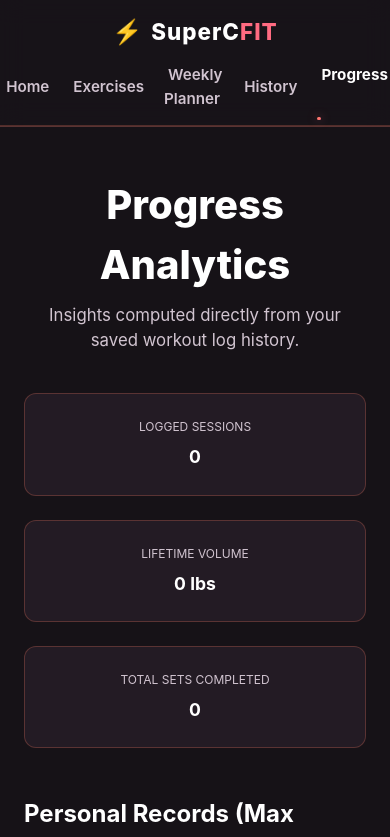
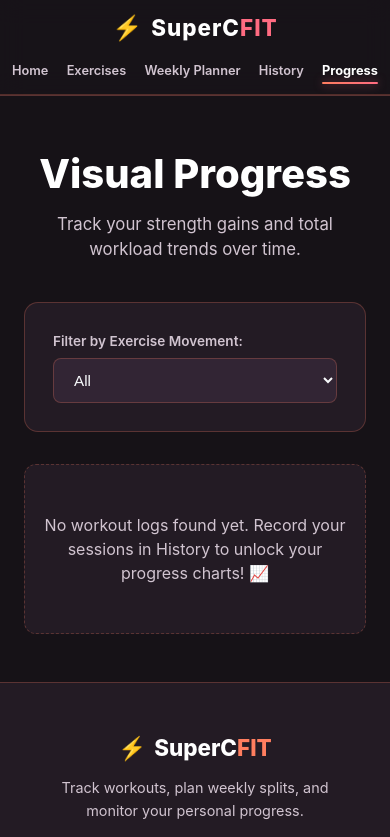
Before and after one commit to Manqoba-123/react-fitness-tracker-app, a React (Vite) app in the folder fitness-tracker/: page /progress in a window 390 px wide. Shown: the top 837 px of the page. Built offline with nearby package versions, Linux system fonts and the light colour scheme.

Commit message:
finishing up frontend

```diff
--- a/fitness-tracker/package.json
+++ b/fitness-tracker/package.json
@@ -14,7 +14,8 @@
     "react": "^19.2.8",
     "react-dom": "^19.2.8",
     "react-router": "^8.3.1",
-    "react-router-dom": "^7.18.3"
+    "react-router-dom": "^7.18.3",
+    "recharts": "^3.10.1"
   },
   "devDependencies": {
     "@babel/preset-env": "^8.0.2",
--- a/fitness-tracker/src/components/Navigation/Navbar.module.css
+++ b/fitness-tracker/src/components/Navigation/Navbar.module.css
@@ -1,3 +1,5 @@
+/* src/components/Navigation/Navbar.module.css */
+
 .navbar {
   position: sticky;
   top: 0;
@@ -8,6 +10,8 @@
   border-bottom: 1px solid var(--border-color);
   padding: 0.85rem 1.5rem;
   transition: all 0.3s ease;
+  width: 100%;
+  box-sizing: border-box;
 }
 
 .navContainer {
@@ -16,6 +20,7 @@
   display: flex;
   justify-content: space-between;
   align-items: center;
+  width: 100%;
 }
 
 /* Logo Styles */
@@ -27,7 +32,9 @@
   font-weight: 800;
   color: var(--text-white);
   letter-spacing: 1px;
+  text-decoration: none;
   transition: transform 0.2s ease;
+  flex-shrink: 0;
 }
 
 .brandLogo:hover {
@@ -46,8 +53,10 @@
 .navLinks {
   display: flex;
   list-style: none;
-  gap: 1.5rem;
+  gap: 1.25rem;
   align-items: center;
+  margin: 0;
+  padding: 0;
 }
 
 .navItem {
@@ -55,15 +64,17 @@
   font-size: 0.95rem;
   font-weight: 600;
   color: var(--text-secondary);
-  padding: 0.5rem 0.25rem;
+  padding: 0.5rem 0.2rem;
+  text-decoration: none;
   transition: color 0.2s ease;
+  white-space: nowrap;
 }
 
 .navItem:hover {
   color: var(--accent-peach);
 }
 
-/* Active Link State with Peach Glow Indicator */
+/* Active Link State */
 .active {
   color: var(--text-white);
   font-weight: 700;
@@ -81,13 +92,33 @@
   box-shadow: 0 0 10px rgba(255, 107, 129, 0.6);
 }
 
+/* Mobile Screen Layout Adjustments */
 @media (max-width: 640px) {
+  .navbar {
+    padding: 0.6rem 0.5rem;
+  }
+
   .navContainer {
     flex-direction: column;
-    gap: 0.75rem;
+    gap: 0.5rem;
+    width: 100%;
   }
 
   .navLinks {
-    gap: 1rem;
+    width: 100%;
+    justify-content: space-between; /* Evenly distributes links across screen width */
+    gap: 0.25rem;
+    padding: 0.2rem 0.25rem;
+    box-sizing: border-box;
+  }
+
+  .navItem {
+    font-size: 0.8rem; /* Slightly smaller font to guarantee zero edge cutoff */
+    padding: 0.25rem 0;
+  }
+
+  .active::after {
+    bottom: -2px;
+    height: 2px;
   }
 }
--- a/fitness-tracker/src/pages/ProgressPage.jsx
+++ b/fitness-tracker/src/pages/ProgressPage.jsx
@@ -1,85 +1,132 @@
-
+// src/pages/ProgressPage.jsx
 import React, { useState, useEffect } from 'react';
+import {
+  ResponsiveContainer,
+  AreaChart,
+  Area,
+  BarChart,
+  Bar,
+  XAxis,
+  YAxis,
+  Tooltip,
+  CartesianGrid
+} from 'recharts';
 import styles from '../components/WorkoutLog/WorkoutLog.module.css';
 
 const ProgressPage = () => {
   const [logs, setLogs] = useState([]);
+  const [selectedExercise, setSelectedExercise] = useState('All');
 
-  // Fetch logs saved by WorkoutLog.jsx from localStorage
   useEffect(() => {
-    const savedLogs = localStorage.getItem('fit_workout_logs');
-    if (savedLogs) {
+    // Reads directly from the key defined in WorkoutLog.jsx
+    const saved = localStorage.getItem('fit_workout_logs');
+    if (saved) {
       try {
-        setLogs(JSON.parse(savedLogs));
-      } catch (err) {
-        console.error('Failed to parse logs:', err);
+        setLogs(JSON.parse(saved));
+      } catch (e) {
+        console.error('Failed to load logs for progress view:', e);
       }
     }
   }, []);
 
-  // Total Summary Metrics
-  const totalWorkouts = logs.length;
-  const totalVolume = logs.reduce(
-    (sum, log) => sum + log.setsCompleted * log.repsCompleted * log.weight,
-    0
-  );
-  const totalSets = logs.reduce((sum, log) => sum + log.setsCompleted, 0);
+  // Collect unique exercise titles for dropdown menu
+  const exerciseOptions = ['All', ...new Set(logs.map(item => item.exerciseTitle).filter(Boolean))];
 
-  // Group performance & Personal Records (PRs) per exercise
-  const exercisePRs = logs.reduce((acc, log) => {
-    const title = log.exerciseTitle;
-    if (!acc[title] || log.weight > acc[title].maxWeight) {
-      acc[title] = {
-        maxWeight: log.weight,
-        maxReps: log.repsCompleted,
-        date: log.date,
-      };
-    }
-    return acc;
-  }, {});
+  // Filter logs and compute weight & volume trends
+  const filteredData = (selectedExercise === 'All'
+    ? logs
+    : logs.filter(item => item.exerciseTitle === selectedExercise)
+  ).map(item => {
+    const weight = Number(item.weight) || 0;
+    const sets = Number(item.setsCompleted) || 0;
+    const reps = Number(item.repsCompleted) || 0;
+
+    return {
+      date: item.date || 'N/A',
+      exercise: item.exerciseTitle || 'Exercise',
+      weight: weight,
+      volume: sets * reps * weight
+    };
+  }).reverse(); // Reverse so older logs appear on the left, newest on the right
 
   return (
     <div className={styles.container}>
       <header className={styles.header}>
-        <h1 className={styles.title}>Progress Analytics</h1>
-        <p className={styles.subtitle}>Insights computed directly from your saved workout log history.</p>
+        <h1 className={styles.title}>Visual Progress</h1>
+        <p className={styles.subtitle}>Track your strength gains and total workload trends over time.</p>
       </header>
 
-      {/* Global Metrics */}
-      <div className={styles.statsGrid}>
-        <div className={styles.statCard}>
-          <span className={styles.metricLabel}>Logged Sessions</span>
-          <span className={styles.metricValue}>{totalWorkouts}</span>
-        </div>
-        <div className={styles.statCard}>
-          <span className={styles.metricLabel}>Lifetime Volume</span>
-          <span className={styles.metricValue}>{totalVolume.toLocaleString()} lbs</span>
-        </div>
-        <div className={styles.statCard}>
-          <span className={styles.metricLabel}>Total Sets Completed</span>
-          <span className={styles.metricValue}>{totalSets}</span>
+      {/* Filter Dropdown */}
+      <div className={styles.logForm} style={{ marginBottom: '2rem' }}>
+        <div className={styles.formGroup}>
+          <label className={styles.label}>Filter by Exercise Movement:</label>
+          <select
+            className={styles.select}
+            value={selectedExercise}
+            onChange={(e) => setSelectedExercise(e.target.value)}
+          >
+            {exerciseOptions.map((exTitle, idx) => (
+              <option key={idx} value={exTitle}>{exTitle}</option>
+            ))}
+          </select>
         </div>
       </div>
 
-      {/* Personal Records per Exercise */}
-      <section className={styles.prSection}>
-        <h2 className={styles.sectionTitle}>Personal Records (Max Weight Lifted)</h2>
-        {Object.keys(exercisePRs).length > 0 ? (
-          <div className={styles.prGrid}>
-            {Object.entries(exercisePRs).map(([exercise, data]) => (
-              <div key={exercise} className={styles.prCard}>
-                <h3 className={styles.exerciseName}>{exercise}</h3>
-                <p className={styles.prWeight}>{data.maxWeight} lbs</p>
-                <span className={styles.prSub}>
-                  {data.maxReps} reps • Recorded on {data.date}
-                </span>
-              </div>
-            ))}
+      {filteredData.length === 0 ? (
+        <div className={styles.emptyState}>
+          <p>No workout logs found yet. Record your sessions in History to unlock your progress charts! 📈</p>
+        </div>
+      ) : (
+        <div style={{ display: 'flex', flexDirection: 'column', gap: '2rem' }}>
+
+          {/* Max Weight Lifted Chart */}
+          <div className={styles.logForm} style={{ display: 'block', textAlign: 'left' }}>
+            <h3 style={{ color: '#ffffff', marginBottom: '1.25rem', fontSize: '1.2rem' }}>
+              📈 Max Weight Lifted (lbs)
+            </h3>
+            <div style={{ width: '100%', height: 280 }}>
+              <ResponsiveContainer width="100%" height="100%">
+                <AreaChart data={filteredData}>
+                  <defs>
+                    <linearGradient id="peachGradient" x1="0" y1="0" x2="0" y2="1">
+                      <stop offset="5%" stopColor="#ff7e5f" stopOpacity={0.8}/>
+                      <stop offset="95%" stopColor="#ff7e5f" stopOpacity={0}/>
+                    </linearGradient>
+                  </defs>
+                  <CartesianGrid strokeDasharray="3 3" stroke="#2d3748" />
+                  <XAxis dataKey="date" stroke="#a0aec0" tick={{ fontSize: 12 }} />
+                  <YAxis stroke="#a0aec0" tick={{ fontSize: 12 }} />
+                  <Tooltip
+                    contentStyle={{ backgroundColor: '#1a1821', borderColor: '#332a36', borderRadius: '8px', color: '#fff' }}
+                  />
+                  <Area type="monotone" dataKey="weight" stroke="#ff7e5f" fillOpacity={1} fill="url(#peachGradient)" />
+                </AreaChart>
+              </ResponsiveContainer>
+            </div>
           </div>
-        ) : (
-          <p className={styles.emptyState}>Log your first workout to start tracking personal records!</p>
-        )}
-      </section>
+
+          {/* Total Training Volume Chart */}
+          <div className={styles.logForm} style={{ display: 'block', textAlign: 'left' }}>
+            <h3 style={{ color: '#ffffff', marginBottom: '1.25rem', fontSize: '1.2rem' }}>
+              📊 Total Volume (Sets × Reps × Weight)
+            </h3>
+            <div style={{ width: '100%', height: 280 }}>
+              <ResponsiveContainer width="100%" height="100%">
+                <BarChart data={filteredData}>
+                  <CartesianGrid strokeDasharray="3 3" stroke="#2d3748" />
+                  <XAxis dataKey="date" stroke="#a0aec0" tick={{ fontSize: 12 }} />
+                  <YAxis stroke="#a0aec0" tick={{ fontSize: 12 }} />
+                  <Tooltip
+                    contentStyle={{ backgroundColor: '#1a1821', borderColor: '#332a36', borderRadius: '8px', color: '#fff' }}
+                  />
+                  <Bar dataKey="volume" fill="#ff7e5f" radius={[6, 6, 0, 0]} />
+                </BarChart>
+              </ResponsiveContainer>
+            </div>
+          </div>
+
+        </div>
+      )}
     </div>
   );
 };
```
Also changed, not shown: fitness-tracker/src/components/Media/AudioPlayer.jsx (added, +48 -0 lines), fitness-tracker/src/components/Media/Media.module.css (added, +71 -0 lines), fitness-tracker/src/components/WorkoutPlanner/WorkoutPlanner.module.css (+86 -16 lines), 1 other file (tests, documents, lock files or other folders).
